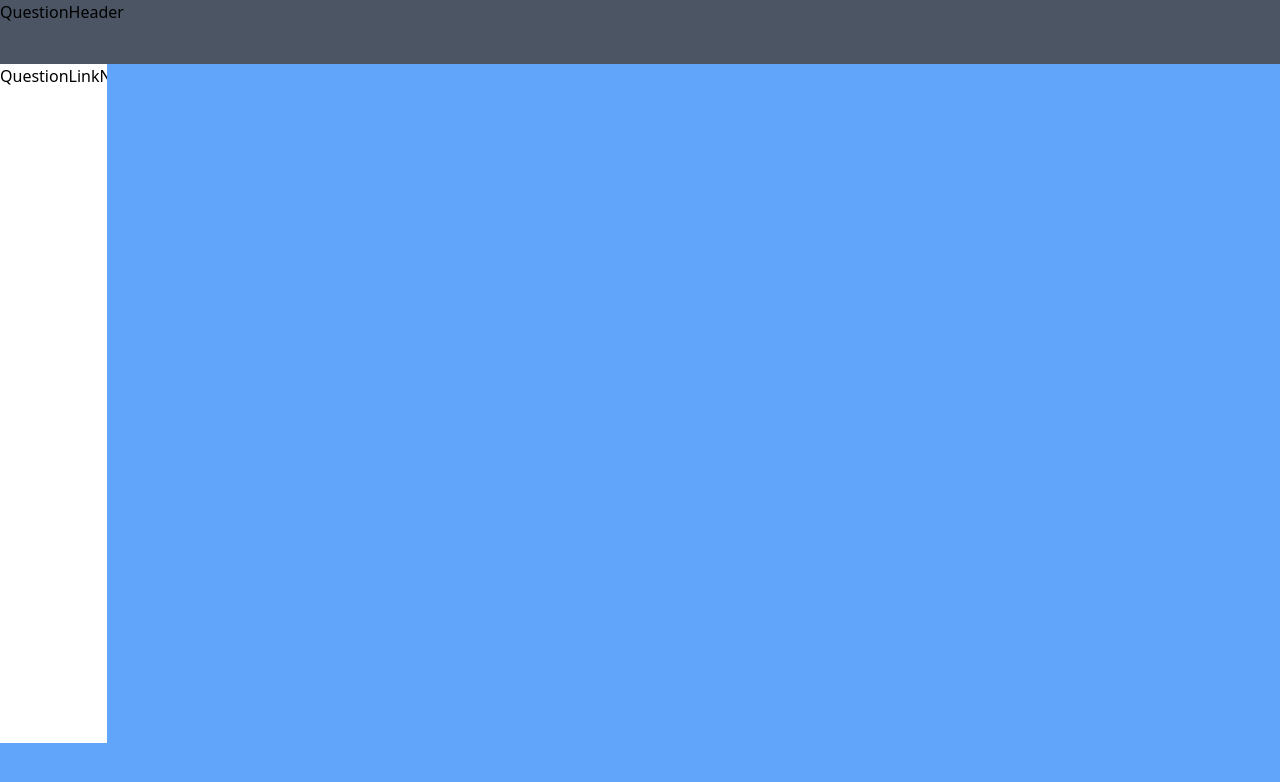
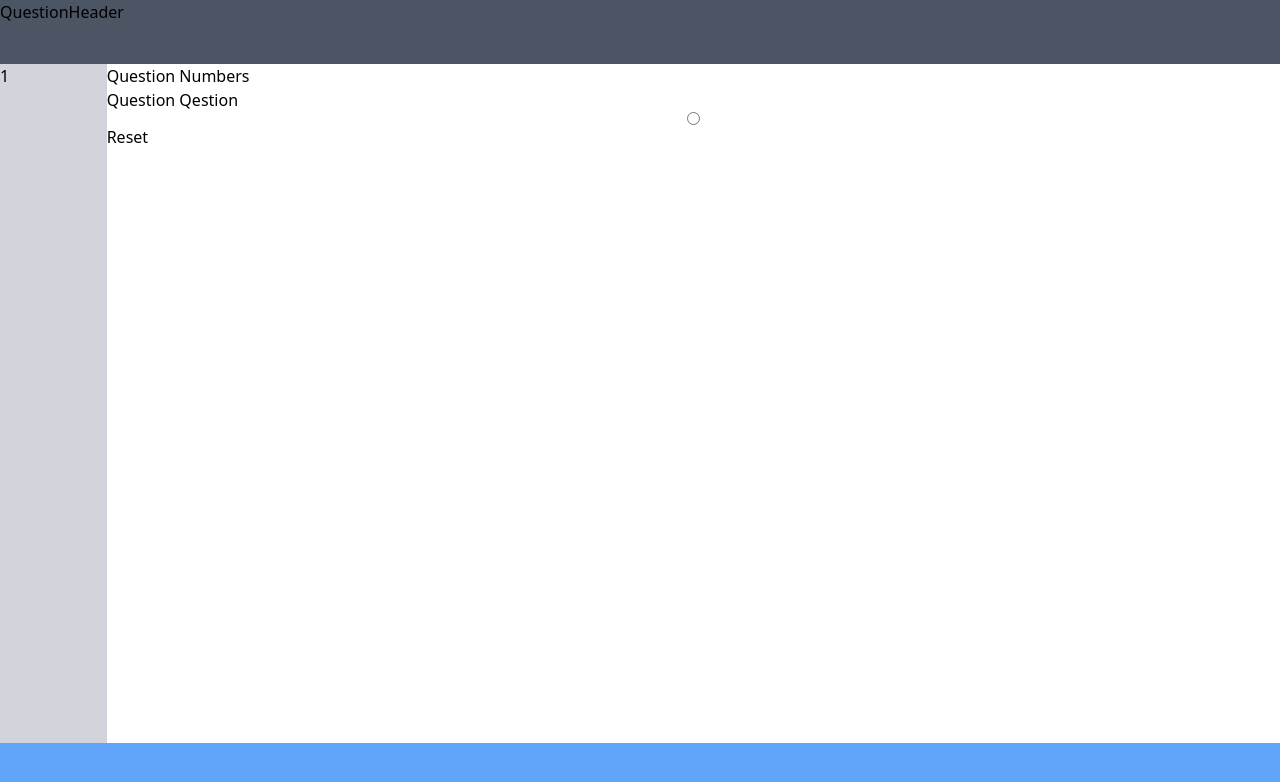
Before and after one commit to Omega-2023/webQuiz, a React (Vite) app: page / in a window 1280 px wide. Shown: the top 782 px of the page. Built offline with nearby package versions, Linux system fonts and the light colour scheme.

Commit message:
Make components

```diff
--- /dev/null
+++ b/src/components/questions/QuestionBox.jsx
@@ -0,0 +1,11 @@
+import React from 'react'
+
+function QuestionBox() {
+  return (
+    <div>
+        1
+    </div>
+  )
+}
+
+export default QuestionBox
--- a/src/components/questions/QuestionLinkNav.jsx
+++ b/src/components/questions/QuestionLinkNav.jsx
@@ -1,9 +1,11 @@
-import React from 'react'
+import QuestionBox from "./QuestionBox.jsx";
 
 function QuestionLinkNav() {
   return (
-    <div>QuestionLinkNav</div>
-  )
+    <div className="w-full h-full flex flex-col gap-2 bg-gray-300">
+      <QuestionBox />
+    </div>
+  );
 }
 
-export default QuestionLinkNav
+export default QuestionLinkNav;
--- a/src/components/questions/QuestionPage.jsx
+++ b/src/components/questions/QuestionPage.jsx
@@ -1,12 +1,14 @@
 import QuestionLinkNav from './QuestionLinkNav.jsx'
-
+import QuestionSpace from './QuestionSpace.jsx'
 function QuestionPage() {
   return (
     <div className='w-full h-[90vh] overflow-y-auto grid grid-cols-12'>
        <div className='h-full col-span-2 800px:col-span-1'>
           <QuestionLinkNav />
        </div>
-       <div className='h-full bg-blue-400 col-span-10 800px:col-span-11'></div>
+       <div className='h-full col-span-10 800px:col-span-11'>
+        <QuestionSpace />
+       </div>
     </div>
   )
 }
--- /dev/null
+++ b/src/components/questions/QuestionSpace.jsx
@@ -0,0 +1,19 @@
+import React from "react";
+
+function QuestionSpace() {
+  return (
+    <div className=" w-full h-full">
+      <div>Question Numbers</div>
+      <div>Question Qestion</div>
+      <form className="w-full">
+        <div className="flex flex-col gap-1 w-full">
+          <input type="radio" name="q-[]" />
+
+        </div>
+        <input type="reset" name="q-[]" />
+      </form>
+    </div>
+  );
+}
+
+export default QuestionSpace;
```
